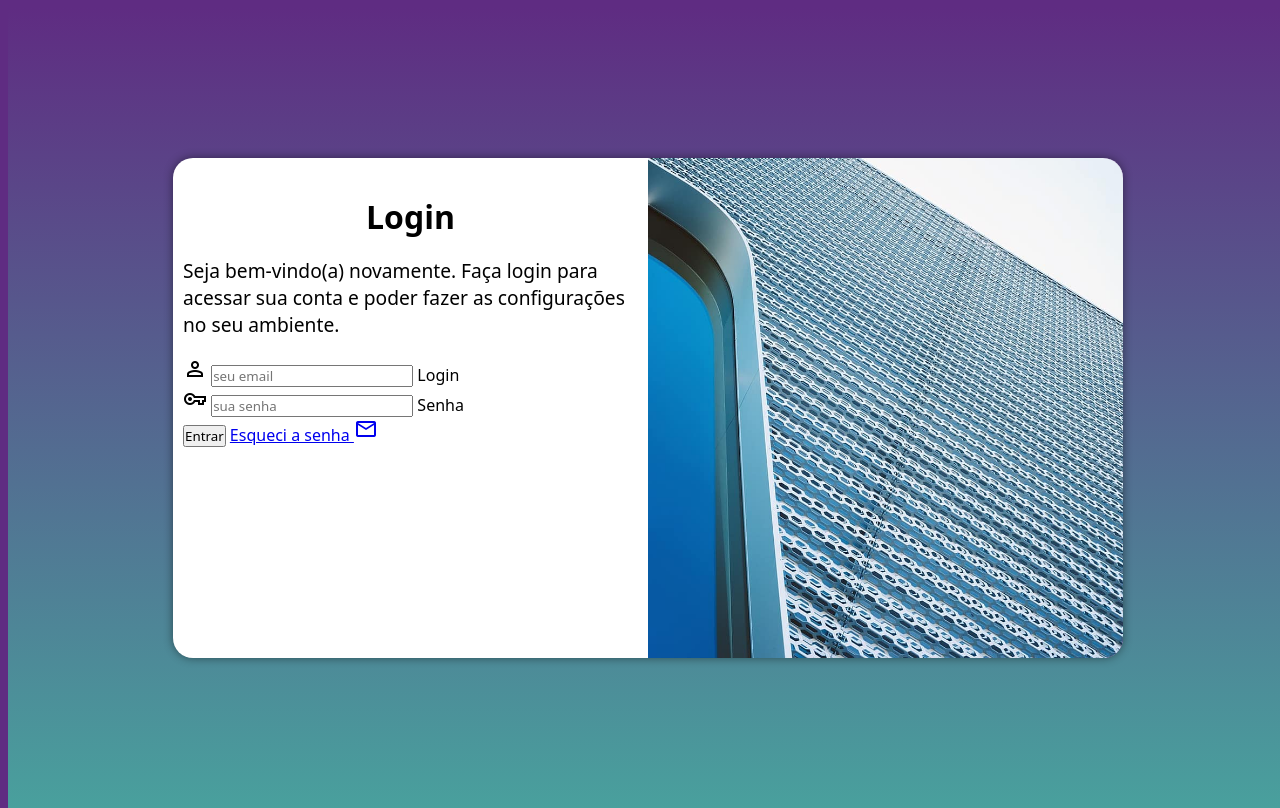
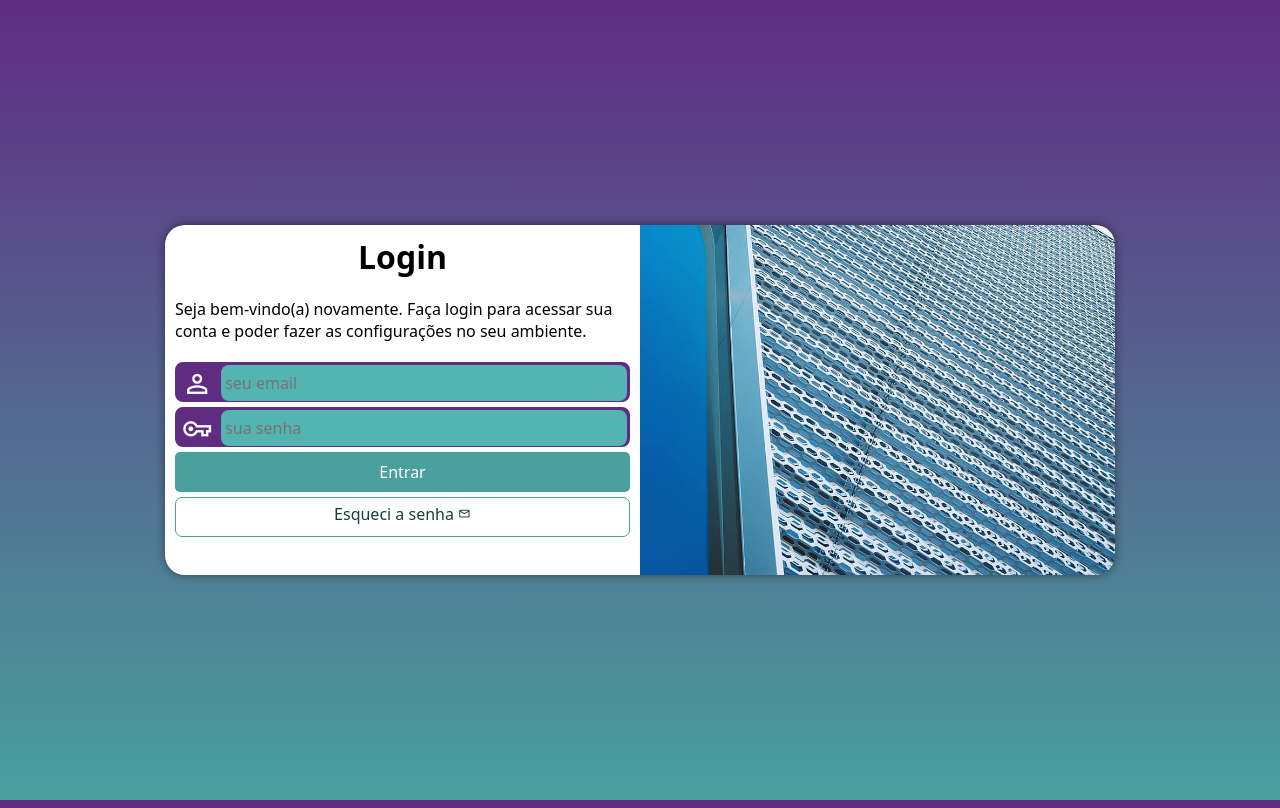
Before and after one commit to vanessafolly/projeto-login, a plain HTML site: page index.html in a window 1280 px wide. Drawn offline with nearby package versions, Linux system fonts and the light colour scheme.

Commit message:
finalizado o formulario

```diff
--- a/estilos/media-query.css
+++ b/estilos/media-query.css
@@ -16,6 +16,7 @@ Grandes telas: acima de 1200px
 
     section#login {
         width: 80vw;
+        height: 280px;
     }
 
     section#login > div#imagem {
@@ -37,6 +38,7 @@ Grandes telas: acima de 1200px
 
     section#login {
         width: 950px;
+        height: 350px;
     }
 
     section#login > div#imagem {
@@ -54,6 +56,7 @@ Grandes telas: acima de 1200px
         font-size: 2em;
     }
     div#formulario > p {
-        font-size: 1.2em;
+        font-size: 1em;
+        margin: 20px 0px;
     }
 }
--- a/estilos/style.css
+++ b/estilos/style.css
@@ -8,6 +8,7 @@
 *{
     font-family: system-ui, -apple-system, BlinkMacSystemFont, 'Segoe UI', Roboto, Oxygen, Ubuntu, Cantarell, 'Open Sans', 'Helvetica Neue', sans-serif;
     padding: 0px;
+    margin: 0px;
     box-sizing: border-box;
 }
 
@@ -27,22 +28,22 @@ section#login {
     position: absolute;
     top: 50%;
     left: 50%;
-    transform: translate(-50%, -50%);
+
     overflow: hidden;
-
     background-color: white;
     width: 250px;
-    height: 500px;
+    height: 515px;
     border-radius: 20px;
     box-shadow: 0px 0px 10px rgba(0, 0, 0, 0.450);
 
+    transform: translate(-50%, -50%);
     transition: width .3s, height .3s;
     transition-timing-function: ease;
 }
 
 section#login > div#imagem {
     display: block;
-    background: #5f2c82 url(../imagens/metal.jpg);
+    background: #5f2c82 url(../imagens/metal.jpg) no-repeat;
     background-size: cover;
     background-position: left bottom;
     height: 200px;
@@ -61,3 +62,80 @@ div#formulario > h1 {
 div#formulario > p {
     font-size: 0.8em;
 }
+
+form > div.campo {
+    background-color: #5f2c82;
+    border: 2px solid #5f2c82;
+    display: block;
+    width: 100%;
+    height: 40px;
+    border-radius: 8px;
+    margin: 5px 0px;
+}
+
+div.campo > label {
+    display: none;
+}
+
+div.campo > span {
+    color: white;
+    /*background-color: black;*/
+    font-size: 1.9em;
+    width: 40px;
+    padding: 5px;
+}
+
+div.campo > input {
+    background-color: #53b4b1;
+    font-size: 1em;
+    width: calc(100% - 45px);
+    height: 100%;
+    border: 0px;
+    border-radius: 8px;
+    padding: 4px;
+    transform: translateY(-10px);
+}
+
+div.campo > input:focus-within {
+    background-color: white;
+    border: none;
+}
+
+form > input[type=submit] {
+    display: block;
+    font-size: 1em;
+    width: 100%;
+    height: 40px;
+    background-color: #49a09d;
+    color: white;
+    border: none;
+    border-radius: 5px;
+    cursor: pointer;
+}
+
+form > input[type=submit]:hover {
+    background-color: #173d3c;
+}
+
+form > a.botao {
+    display: block;
+    text-align: center;
+    font-size: 1em;
+    width: 100%;
+    height: 40px;
+    padding-top: 5px;
+    margin-top: 5px;
+    background-color: white;
+    color: #173d3c;
+    border: 1px solid #49a09d;
+    border-radius: 7px;
+    text-decoration: none;
+}
+
+form > a.botao:hover {
+    background-color: #6ae2de;
+}
+
+form > a.botao > span {
+    font-size: 0.8em;
+}
--- a/index.html
+++ b/index.html
@@ -29,7 +29,7 @@
                         <label for="isenha">Senha</label>
                     </div>
                     <input type="submit" value="Entrar">
-                    <a href="esqueci.html">
+                    <a href="esqueci.html" class="botao">
                         Esqueci a senha <span class="material-symbols-outlined">mail</span>
                     </a>
                 </form>
```
